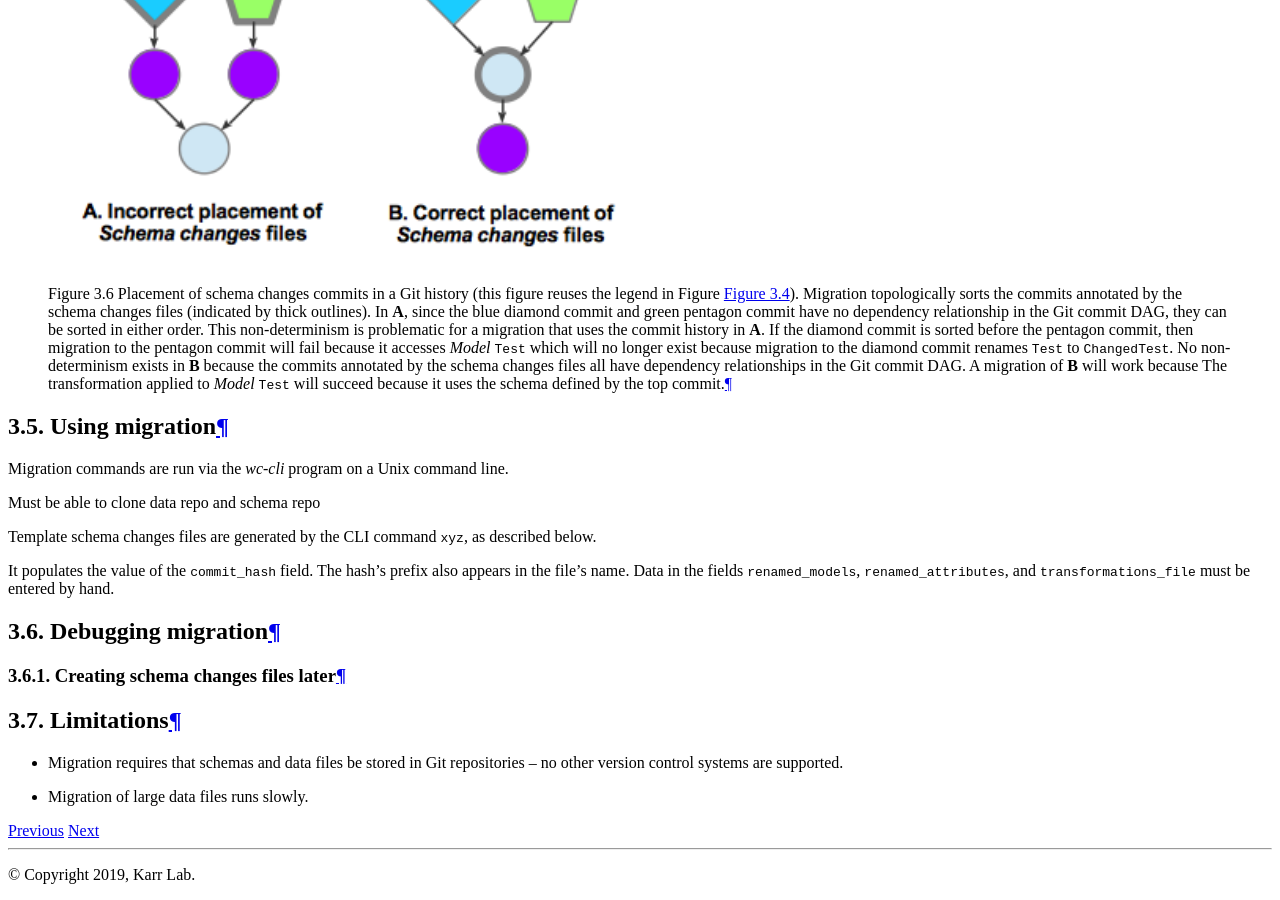
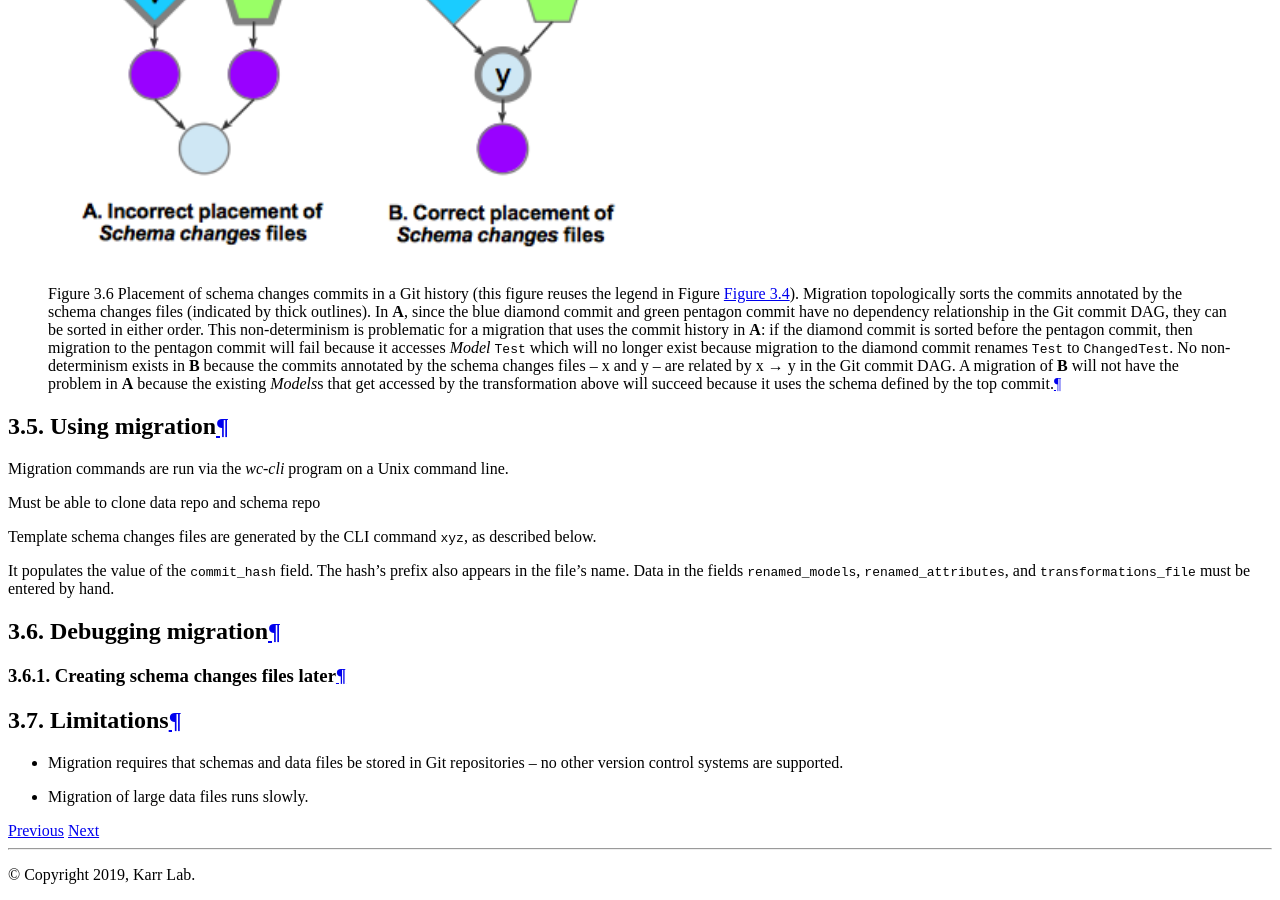
Before and after one commit to KarrLab/obj_tables, a Sphinx documentation site: the page built from docs/migration.rst, in a window 1280 px wide and 900 px high, scrolled down 7275 px. Built offline with Sphinx 7.4.7 and the Read the Docs theme 2.0.0, drawn with Linux system fonts in a browser that asks for light colours; pages that are not in the unit, such as notebooks, are missing from menus.

Commit message:
revise caption

```diff
--- a/docs/migration.rst
+++ b/docs/migration.rst
@@ -301,17 +301,17 @@ We illustrate incorrect and correct placement of Schema changes files in Figure
     Migration topologically sorts the commits annotated by the schema changes files (indicated by thick outlines).
     In **A**, since the blue diamond commit and green pentagon commit have no dependency relationship in the
     Git commit DAG, they can be sorted in either order.
-    This non-determinism is problematic for a migration that uses the commit history in **A**.
-    If the diamond commit is sorted before the pentagon commit,
+    This non-determinism is problematic for a migration that uses the commit history in **A**:
+    if the diamond commit is sorted before the pentagon commit,
     then migration to the pentagon commit will fail because it accesses *Model* :obj:`Test` which
     will no longer exist because migration to the diamond commit renames :obj:`Test` to :obj:`ChangedTest`.
-    No non-determinism exists in **B** because the commits annotated by the schema changes files
-    all have dependency relationships in the Git commit DAG. A migration of **B** will work because
-    The transformation applied to *Model* :obj:`Test` will succeed because it uses the schema
+    No non-determinism exists in **B** because the commits annotated by the schema changes files -- x and y --
+    are related by x |rarr| y in the Git commit DAG. A migration of **B** will not have the problem in
+    **A** because the existing *Models*\ s that get accessed by the transformation
+    above will succeed because it uses the schema
     defined by the top commit.
 
-.. todo: perhaps label nodes in figure
-
+.. todo: use labeled nodes in figure schema_changes_topological_sort
 
 Using migration
 ----------------------------------------------
```
Also changed, not shown: docs/migration/figures/schema_changes_topological_sort.png.
